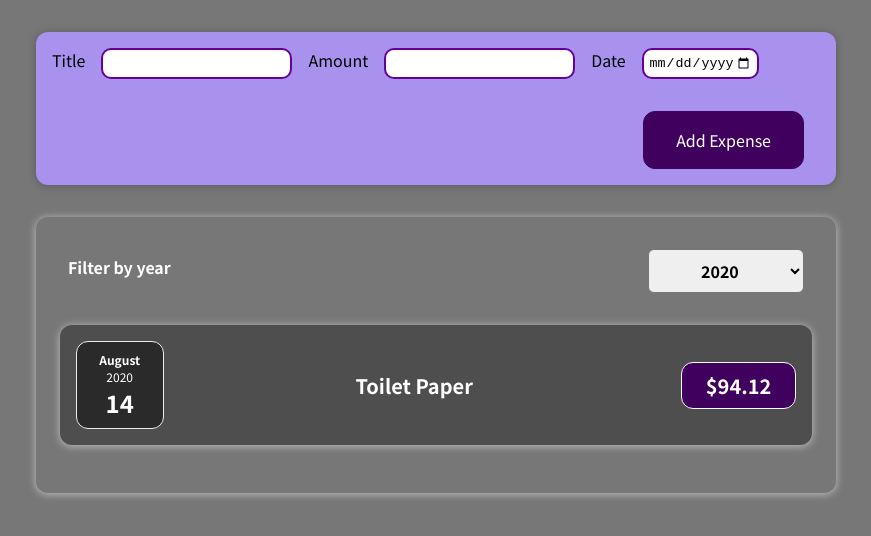
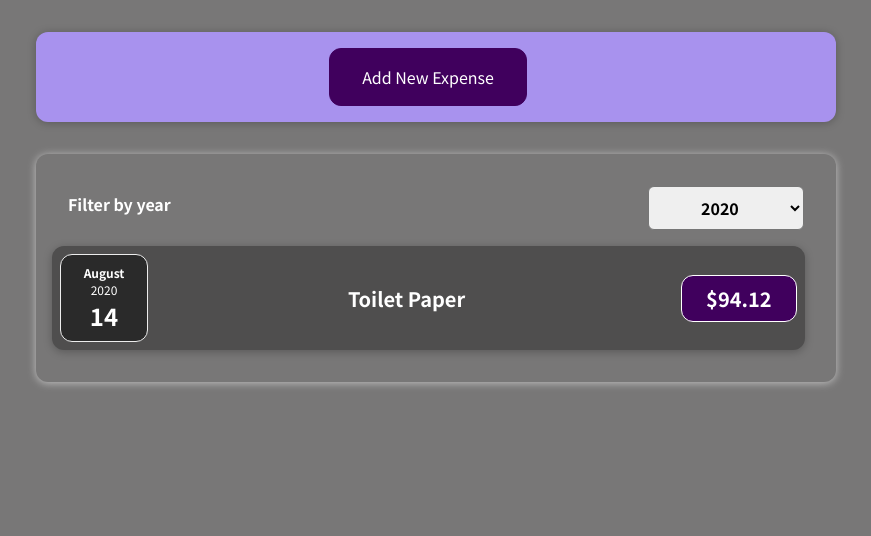
Before and after one commit to PratikHati/Expense-Tracker, a React (Create React App) app: page / in a window 1280 px wide. Shown: the top 536 px of the page, without its empty margins (204-1075 px from the left). Built offline with nearby package versions, Linux system fonts and the light colour scheme; the HTML template or start-up script is replaced by a standard one.

Commit message:
Conditional statement for ExpenseForm

```diff
--- a/src/components/Expense/Expense.js
+++ b/src/components/Expense/Expense.js
@@ -1,4 +1,4 @@
-import ExpenseItem from "./ExpenseItem";
+
 import Card from "../UI/Card";
 import React, {useState} from "react";
 import ExpensesFilter from "./ExpensesFilter";
--- a/src/components/Expense/ExpenseItem.js
+++ b/src/components/Expense/ExpenseItem.js
@@ -14,15 +14,15 @@ function ExpenseItem(props) {
   // }
 
   return (
+    <li><Card className='expense-item'>              {/* Card is a custom component as a result 'Card's css will take precidence than 'expense-item' css*/}
+    <ExpenseDate date={props.date}></ExpenseDate>
+    <div className='expense-item__description'>
+      <h2>{props.title}</h2>
+      <div className='expense-item__price'>${props.amount}</div>
+    </div>
+    {/* <button onClick={myclick}>Click here</button> */}
+  </Card></li>
 
-    <Card className='expense-item'>              {/* Card is a custom component as a result 'Card's css will take precidence than 'expense-item' css*/}
-      <ExpenseDate date={props.date}></ExpenseDate>
-      <div className='expense-item__description'>
-        <h2>{props.title}</h2>
-        <div className='expense-item__price'>${props.amount}</div>
-      </div>
-      {/* <button onClick={myclick}>Click here</button> */}
-    </Card>
   );
 }
 
--- a/src/components/Expense/ExpensesList.js
+++ b/src/components/Expense/ExpensesList.js
@@ -3,7 +3,7 @@ import React from "react";
 import "./ExpensesList.css";
 
 const ExpensesList = props =>{
-    let variable = <p>No Expenses</p>;
+
 
     if(props.items.length === 0){
         return (<h2 className="expenses-list__fallback">
--- a/src/components/NewExpense/ExpenseForm.js
+++ b/src/components/NewExpense/ExpenseForm.js
@@ -71,6 +71,7 @@ function ExpenseForm(props) {
                 </div>
             </div>
             <div className='new-expense__actions'>
+                <button type='button' onClick={props.onCancel}>Calcel</button>
                 <button type='submit'>Add Expense</button>
             </div>
         </form>
--- a/src/components/NewExpense/NewExpense.js
+++ b/src/components/NewExpense/NewExpense.js
@@ -1,9 +1,9 @@
-import React from 'react'
+import React,{useState} from 'react'
 import './NewExpense.css'
 import ExpenseForm from './ExpenseForm';
 
 function NewExpense(props){
-
+    const [isEditing, setEditing] = useState(false);
     const onSaveExpenseHandler = (fromExpenseForm) =>{
         const expenseData = {
             ...fromExpenseForm,
@@ -11,12 +11,22 @@ function NewExpense(props){
         };
         //console.log(expenseData);       //now here it will log instead of ExpenseForm.js's log 49 line
         props.onAddExpense(expenseData);
+        setEditing(false);              //here also need to add as this should false after adding new expense obj
+    };
+
+    const startEditingHandler = () =>{
+        setEditing(true);
+    };
+
+    const stopEditingHandler = () =>{
+        setEditing(false);
     };
 
     return (
         <div className='new-expense'>
-            <ExpenseForm onSaveExpenseData={onSaveExpenseHandler}>
-            </ExpenseForm>
+            {!isEditing && <button onClick={startEditingHandler}>Add New Expense</button>}
+            {isEditing && <ExpenseForm onSaveExpenseData={onSaveExpenseHandler} onCancel={stopEditingHandler}></ExpenseForm>}
+
         </div>
     );
 }
```
Also changed, not shown: 1 other file (tests, documents, lock files or other folders).
